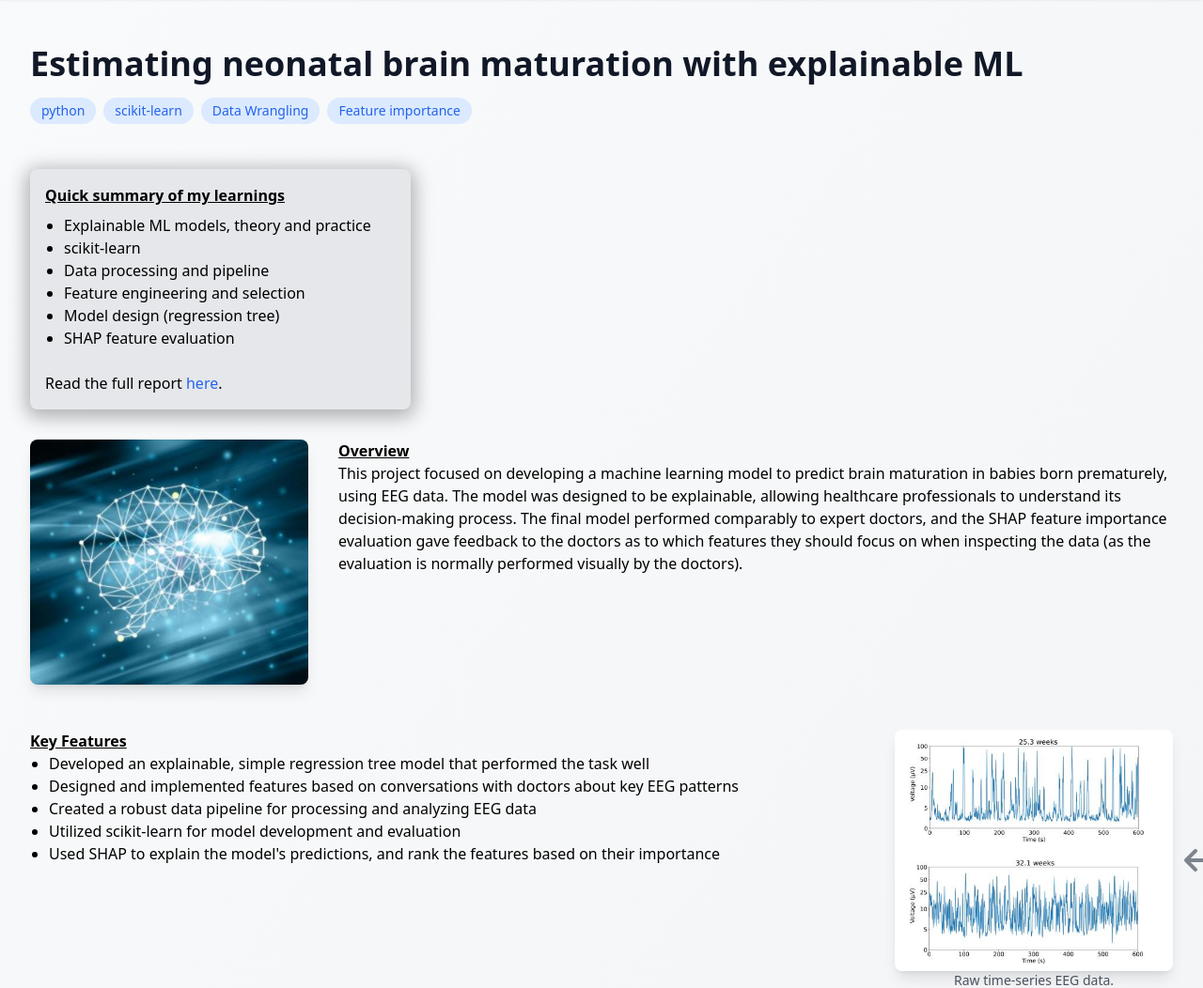
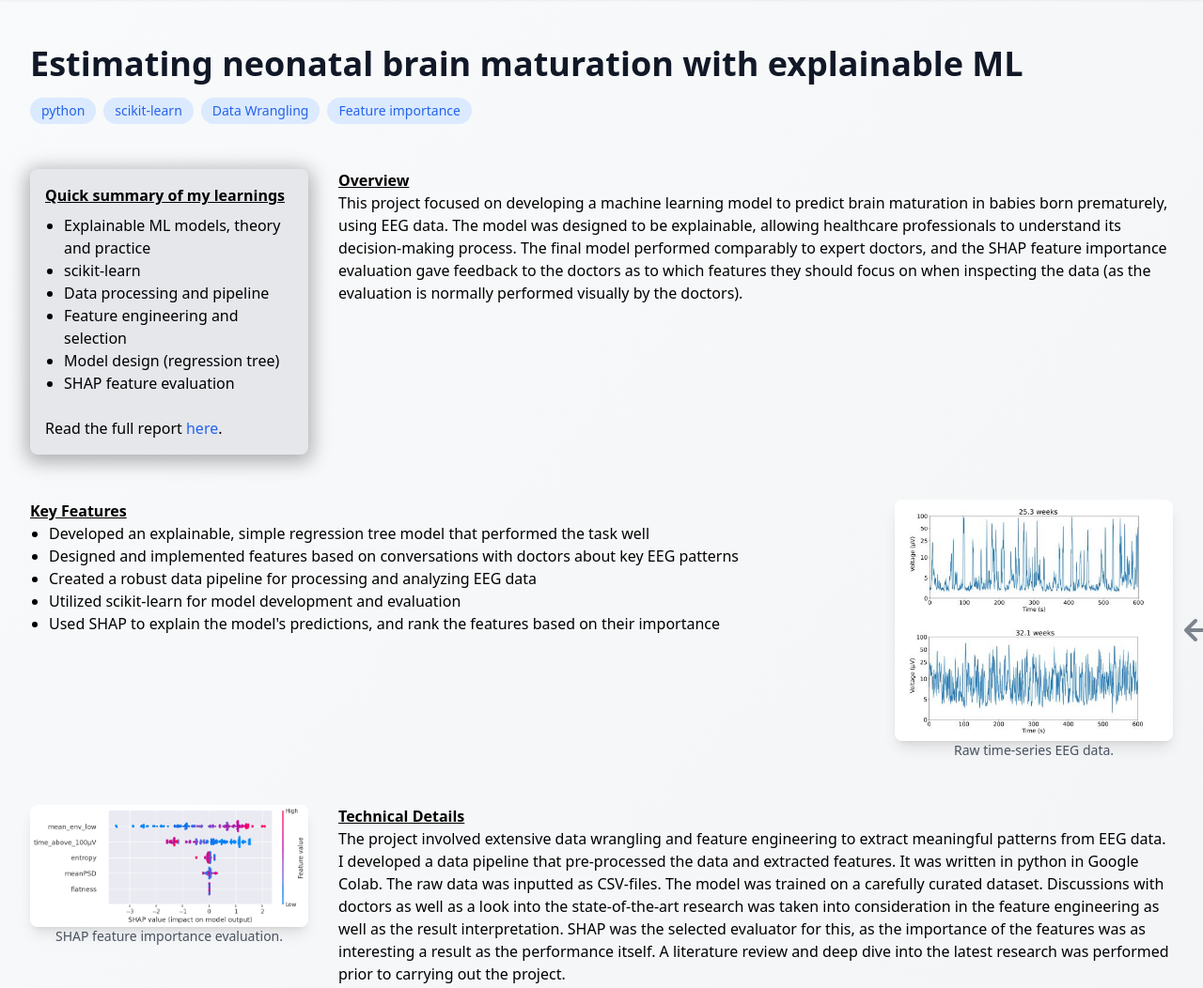
Before and after one commit to patriksn/portfolio, a Flask app: page /neonatal-brain-maturation in a window 1280 px wide; the page is wider, and only the part inside the window is pictured. Shown: the part 64-1116 px from the top of that part at 94% size. Run offline with Flask 3, Linux system fonts and the light colour scheme; some libraries are stand-ins or nearby versions.

Commit message:
Style: Try new highlight box placement p1

```diff
--- a/portfolio_page/templates/project1.html
+++ b/portfolio_page/templates/project1.html
@@ -74,8 +74,10 @@
         </div>
     </div>
 
-    <!-- Learning Highlights Box -->
-    <div class="bg-gray-200 p-4 rounded-lg shadow-[0_4px_20px_4px_rgba(0,0,0,0.3)] md:w-1/3 mb-8">
+    <!-- First Block: Highlights Box Left, Text Right -->
+    <div class="flex flex-col md:flex-row gap-8 mb-12">
+        <div class="md:w-1/4">
+            <div class="bg-gray-200 p-4 rounded-lg shadow-[0_4px_20px_4px_rgba(0,0,0,0.3)] h-full">
                 <h3 class="font-bold underline mb-2">Quick summary of my learnings</h3>
                 <ul class="list-disc pl-5">
                     <li>Explainable ML models, theory and practice</li>
@@ -87,14 +89,6 @@
                 </ul>
                 <p><br>Read the full report <a href="{{ project.links.thesis }}" target="_blank" class="text-blue-600 hover:text-blue-800">here</a>.</p>
             </div>
-
-    <!-- First Block: Image Left, Text Right -->
-    <div class="flex flex-col md:flex-row gap-8 mb-12">
-        <div class="md:w-1/4">
-            <img src="{{ url_for('static', filename='images/' + project.image) }}"
-                 alt="{{ project.title }}"
-                 class="w-full h-auto rounded-lg shadow-lg zoomable"
-                 onclick="toggleZoom(this)">
         </div>
         <div class="md:w-3/4 prose">
             <h2 class="font-bold underline">Overview</h2>
```
Lines whose indentation alone changed are shown as unchanged.
